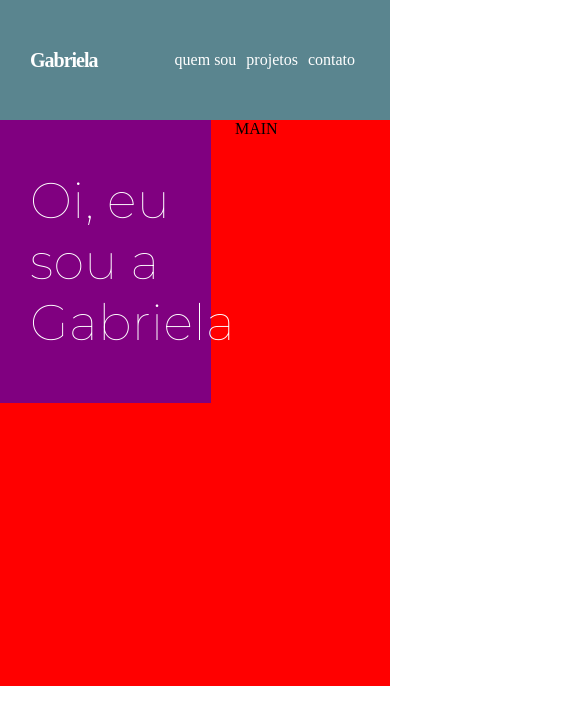
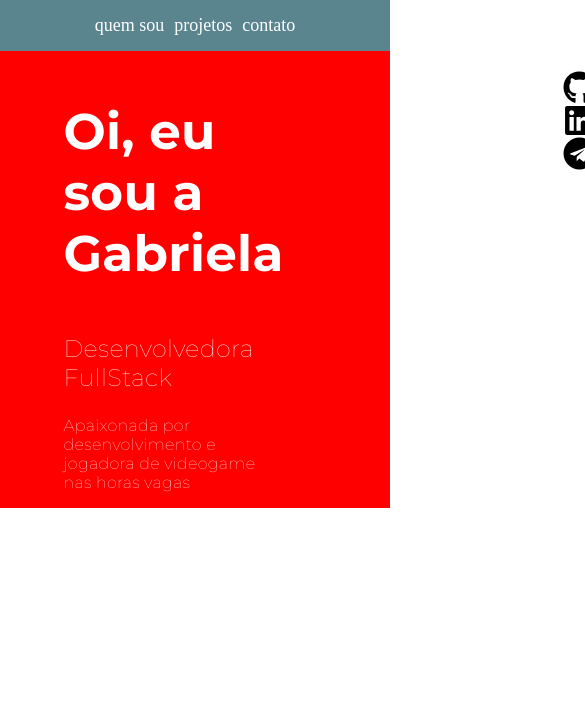
Before and after one commit to Gabrielasalvo/portfolio, a React (Create React App) app: page / in a window 390 px wide. Shown: the top 724 px of the page, 585 px wide, since content can reach past the window. Built offline with nearby package versions, Linux system fonts and the light colour scheme.

Commit message:
Colocando header e main responsivo. Adicionando emojis de rede social

```diff
--- a/package.json
+++ b/package.json
@@ -8,6 +8,7 @@
     "@testing-library/user-event": "^7.2.1",
     "react": "^16.13.1",
     "react-dom": "^16.13.1",
+    "react-icons": "^3.10.0",
     "react-scripts": "3.4.1",
     "styled-components": "^5.1.1"
   },
--- a/src/Theme/index.js
+++ b/src/Theme/index.js
@@ -22,6 +22,8 @@ export const GlobalStyle = createGlobalStyle`
   }
   ul{
     list-style-type:none;
+    padding:0;
+    margin:0
   }
 `;
 
--- a/src/components/Header/styled.js
+++ b/src/components/Header/styled.js
@@ -13,37 +13,39 @@ export const NavStyle = styled.div`
   background-color: ${theme.twilight};
   justify-content: space-between;
   align-items: center;
-  padding: 30px;
-
-
+  padding: 10px;
+  @media (max-width: 400px) {
+    justify-content: center;
+    font-size: 18px;
+  }
 `;
 
-export const Name = styled.a `
-
-    color: #ffff;
-    font-family:Montserrat-Bold;
-    letter-spacing:-1px;
-    font-size:20px;
-    font-weight:bold;
-    -webkit-font-smoothing: antialiased;
-
-`
+export const Name = styled.a`
+  color: #ffff;
+  font-family: Montserrat-Bold;
+  letter-spacing: -1px;
+  font-size: 20px;
+  font-weight: bold;
+  -webkit-font-smoothing: antialiased;
+  @media (max-width: 400px) {
+    display: none;
+  }
+`;
 
 export const UlStyle = styled.ul`
   display: flex;
   justify-content: space-between;
-  align-items: center;
+
+ }
 
   li {
     padding: 5px;
 
     a {
-        color: #ffff;
-         -webkit-font-smoothing: antialiased;
+      color: #ffff;
+      -webkit-font-smoothing: antialiased;
     }
-
   }
-
 `;
 export const SpacingDiv = styled.div`
   height: inherit;
--- a/src/container/Main/index.js
+++ b/src/container/Main/index.js
@@ -1,21 +1,30 @@
-import React from 'react'
-import { Container, DivMain } from './styled'
+import React from "react";
+import { Container, DivMain, Name, SocialIcons } from "./styled";
+import { FaGithub, FaLinkedin, FaTelegram } from "react-icons/fa";
 
+function Main() {
+  return (
+    <Container>
+      <DivMain>
+        <div>
+          <Name>Oi, eu sou a Gabriela</Name>
+          <p>Desenvolvedora FullStack</p>
 
- function Main (){
+          <p>
+            Apaixonada por desenvolvimento e jogadora de videogame nas horas
+            vagas
+          </p>
+        </div>
+      </DivMain>
 
-    return (
-    <Container>
-        <DivMain>
-            <div>
-                <p>Oi, eu sou a Gabriela</p>
-            </div>
-        </DivMain>
-        MAIN
+      <SocialIcons>
+        <FaGithub />
+        <FaLinkedin />
+        <FaTelegram />
+      </SocialIcons>
 
     </Container>
-)
-
+  );
 }
 
-export default Main
+export default Main;
--- a/src/container/Main/styled.js
+++ b/src/container/Main/styled.js
@@ -1,28 +1,57 @@
-import styled from 'styled-components'
+import styled from "styled-components";
 
+export const Container = styled.div`
+  width: 100%;
+  display: grid;
+  grid-template-columns: 1fr 2fr;
 
+  background-color: red;
+  -webkit-font-smoothing: antialiased;
+  /* opacity:0.3 */
 
-export const Container = styled.div `
-width:100%;
-display:grid;
-grid-template-columns: 2fr 3fr;
-grid-template-rows: 1fr 1fr;
-background-color:red;
+`;
 
-`
-export const DivMain = styled.div `
-font-family: 'Montserrat', sans-serif;
-font-weight:bold;
-width:90%;
-background-color: purple;
- p{
-     padding-left:30px;
-     color: #FFF;
-     font-weight: lighter;
-     font-size:50px;
-     -webkit-font-smoothing: antialiased;
-     letter-spacing:0.29px;
- }
+export const Name = styled.p`
+  color: #fff;
+  font-weight: bold;
+  font-size: 50px;
+  letter-spacing: 0.29px;
+
+`;
+
+export const DivMain = styled.div`
+  /* margin-top: 20px;
+  margin-left: 20px; */
+  margin:0 auto;
+  font-family: "Montserrat", sans-serif;
+  font-weight: bold;
+  width: 90%;
+  background-color: purple;
+  padding-left: 50px;
+  color: #fff;
+  font-weight: lighter;
+  font-size: 50px;
+  letter-spacing: 0.29px;
+
+  @media (max-width: 400px) {
+    background: inherit;
+    margin:0 auto;
+  }
+
+  p:nth-child(2n) {
+    font-size: 24px;
+  }
+  p:nth-child(3n) {
+    font-size: 16px;
+  }
+`;
+
+export const SocialIcons = styled.div `
+display:flex;
+font-size:33px;
+flex-direction:column;
+padding: 20px;
+margin:0 70vw;
 
 
 `
```
Also changed, not shown: 1 other file (tests, documents, lock files or other folders).
